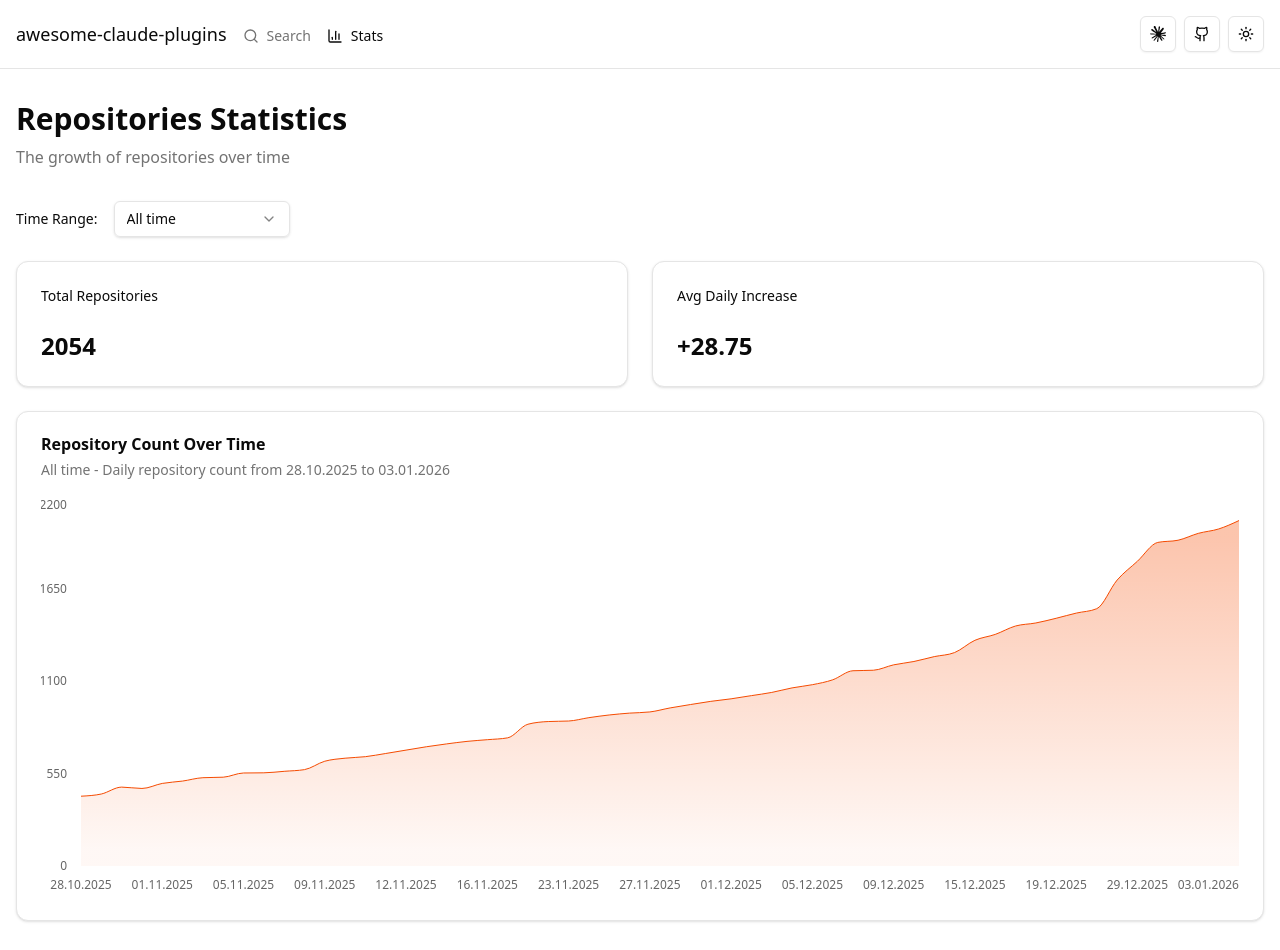
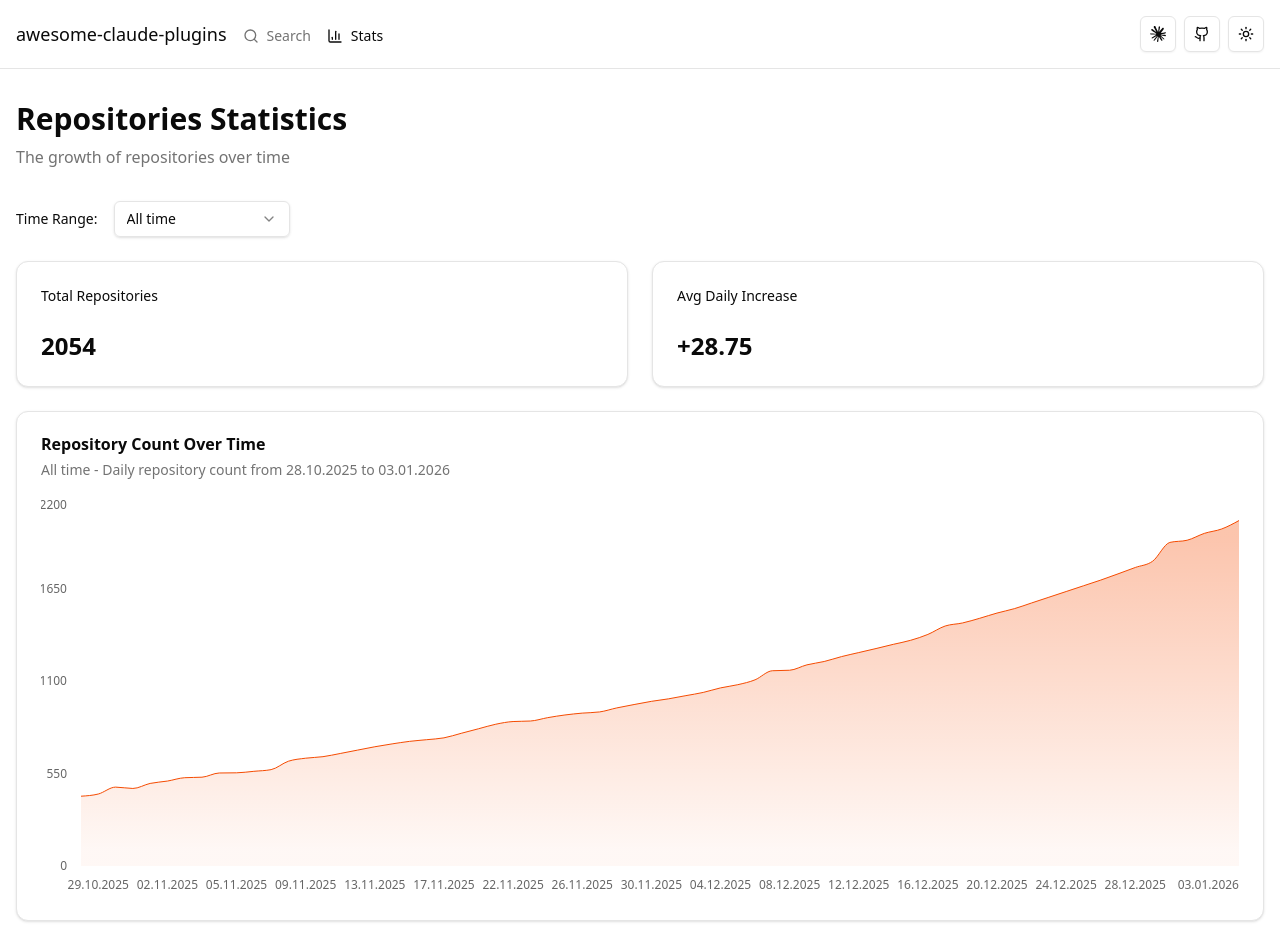
Before and after one commit to quemsah/awesome-claude-plugins, a Next.js app: page /stats in a window 1280 px wide. Shown: the top 950 px of the page. Built offline with nearby package versions, Linux system fonts and the light colour scheme.

Commit message:
feat: fill missing dates (#56)

```diff
--- a/src/components/stats/StatsPage.tsx
+++ b/src/components/stats/StatsPage.tsx
@@ -13,6 +13,8 @@ const timeRangeLabels: Record<string, string> = {
   '30days': 'Last 30 days',
   all: 'All time',
 }
+
+const MILLISECONDS_IN_DAY = 1000 * 60 * 60 * 24
 
 interface StatsPageProps {
   stats: StatsItem[]
@@ -54,6 +56,50 @@ export function calculateTrend(filteredStats: StatsItem[]): { growth: number; pe
   }
 }
 
+export function fillMissingDates(stats: StatsItem[]): StatsItem[] {
+  if (stats.length <= 1) {
+    return [...stats]
+  }
+
+  const statsWithDateObjects = stats.map((s) => ({ ...s, dateObj: new Date(s.date) }))
+  const sortedStats = statsWithDateObjects.sort((a, b) => a.dateObj.getTime() - b.dateObj.getTime())
+
+  const filledStats: StatsItem[] = []
+
+  for (let i = 0; i < sortedStats.length; i++) {
+    const currentItem = sortedStats[i]
+    filledStats.push({ date: currentItem.date, size: currentItem.size })
+
+    if (i < sortedStats.length - 1) {
+      const nextItem = sortedStats[i + 1]
+      const currentDate = currentItem.dateObj
+      const nextDate = nextItem.dateObj
+
+      const timeDiff = nextDate.getTime() - currentDate.getTime()
+      const dayDiff = Math.floor(timeDiff / MILLISECONDS_IN_DAY)
+
+      if (dayDiff > 1) {
+        const currentSize = Number.parseInt(currentItem.size, 10) || 0
+        const nextSize = Number.parseInt(nextItem.size, 10) || 0
+        const dailyIncrement = (nextSize - currentSize) / dayDiff
+
+        for (let day = 1; day < dayDiff; day++) {
+          const missingDate = new Date(currentDate.getTime() + day * MILLISECONDS_IN_DAY)
+
+          const interpolatedSize = Math.round(currentSize + dailyIncrement * day)
+
+          filledStats.push({
+            date: missingDate.toISOString(),
+            size: interpolatedSize.toString(),
+          })
+        }
+      }
+    }
+  }
+
+  return filledStats
+}
+
 const removeTitleTag = (container: HTMLElement | null) => {
   if (!container) return
   const titleTags = container.querySelectorAll('.recharts-wrapper title')
@@ -69,8 +115,8 @@ export function StatsPage({ stats }: StatsPageProps) {
   const filteredStats = useMemo(() => filterStatsByTimeRange(stats, timeRange), [stats, timeRange])
 
   const chartData = useMemo(() => {
-    const sortedData = [...filteredStats].sort((a, b) => new Date(a.date).getTime() - new Date(b.date).getTime())
-    return sortedData.map((item) => ({
+    const filledData = fillMissingDates(filteredStats)
+    return filledData.map((item) => ({
       date: item.date,
       size: Number.parseInt(item.size, 10) || 0,
       formattedDate: formatDate(new Date(item.date)),
--- a/src/schemas/stats.schema.ts
+++ b/src/schemas/stats.schema.ts
@@ -3,7 +3,6 @@ import { z } from 'zod'
 export const StatsItemSchema = z.object({
   date: z.string().datetime(),
   size: z.string(),
-  id: z.number(),
 })
 
 export const StatsArraySchema = z.array(StatsItemSchema)
```
Also changed, not shown: 1 other file (tests, documents, lock files or other folders).
